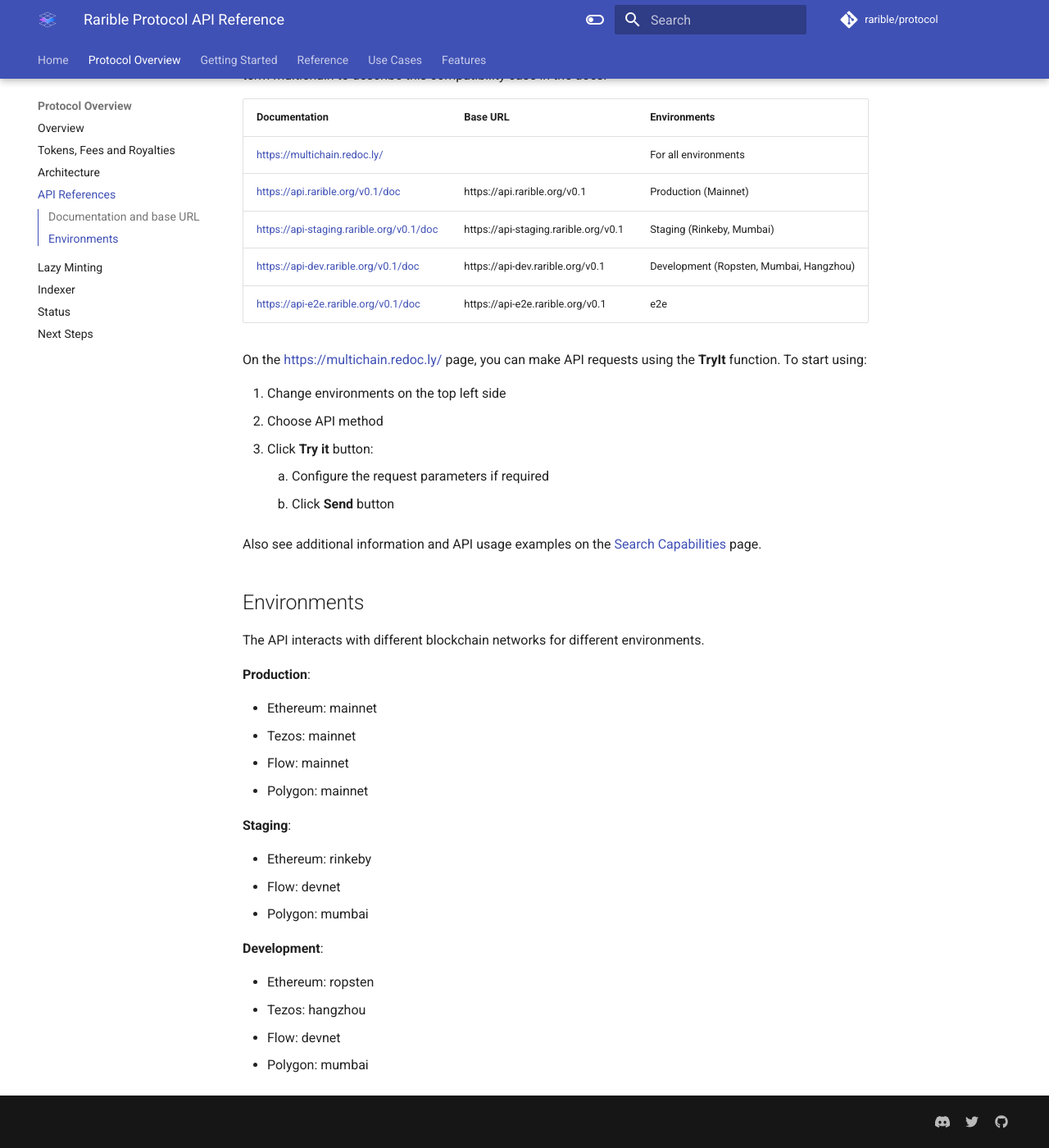
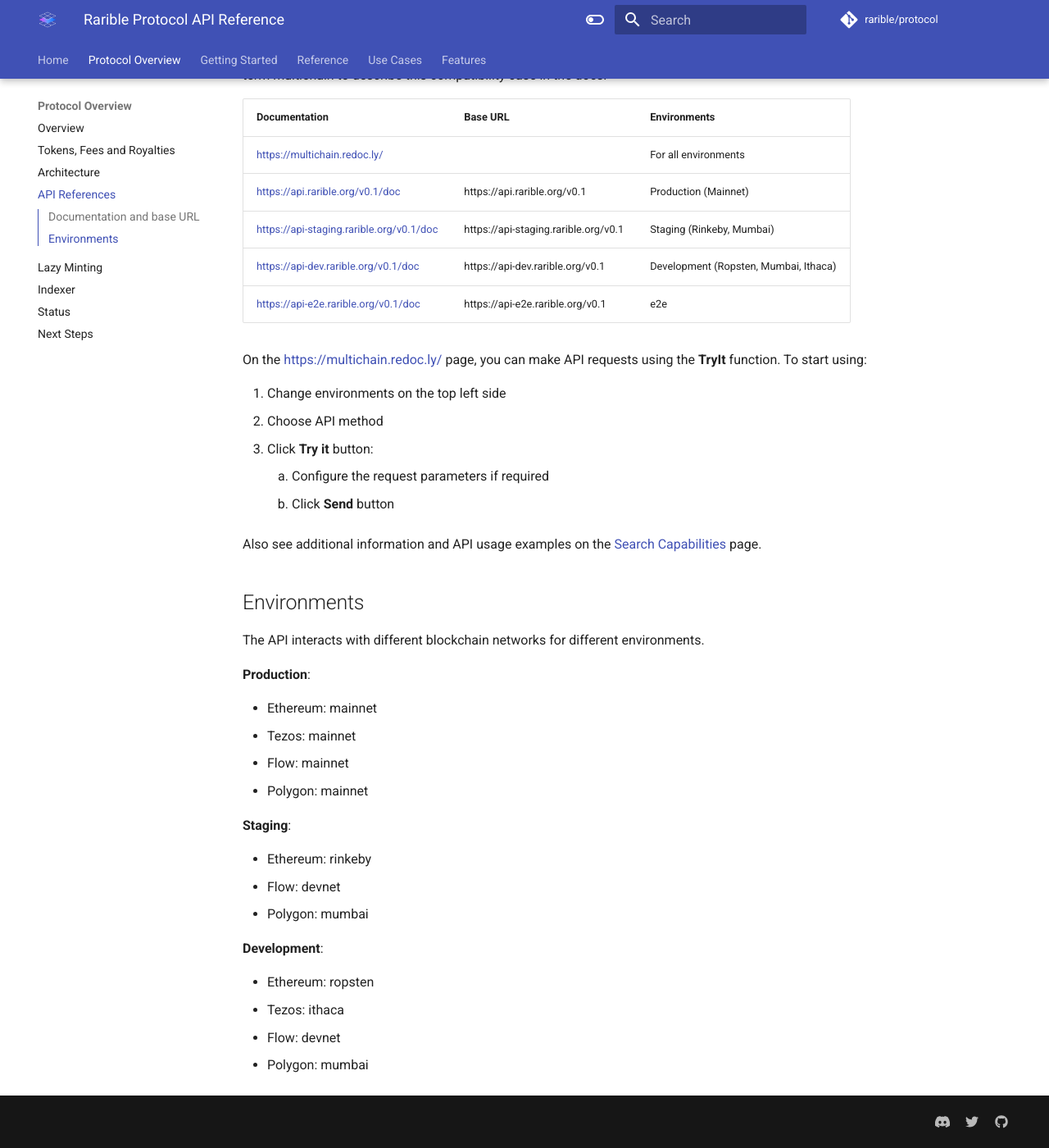
Before and after one commit to rarible/protocol, an MkDocs documentation site: the page built from docs/api-reference.md, in a window 1280 px wide and 1400 px high, scrolled down 267 px. Shown: the whole window at 82% size. Built offline with MkDocs 1.6.1 and Material for MkDocs 9.7.7, drawn with Linux system fonts in a browser that asks for light colours; comment, search, counter and statistics services are not loaded.

Commit message:
Fix tezos test-net

```diff
--- a/docs/api-reference.md
+++ b/docs/api-reference.md
@@ -16,7 +16,7 @@
 | [https://multichain.redoc.ly/](https://multichain.redoc.ly/)                         |                                      | For all environments                    |
 | [https://api.rarible.org/v0.1/doc](https://api.rarible.org/v0.1/doc)                 | https://api.rarible.org/v0.1         | Production (Mainnet)                    |
 | [https://api-staging.rarible.org/v0.1/doc](https://api-staging.rarible.org/v0.1/doc) | https://api-staging.rarible.org/v0.1 | Staging (Rinkeby, Mumbai)               |
-| [https://api-dev.rarible.org/v0.1/doc](https://api-dev.rarible.org/v0.1/doc)         | https://api-dev.rarible.org/v0.1     | Development (Ropsten, Mumbai, Hangzhou) |
+| [https://api-dev.rarible.org/v0.1/doc](https://api-dev.rarible.org/v0.1/doc)         | https://api-dev.rarible.org/v0.1     | Development (Ropsten, Mumbai, Ithaca) |
 | [https://api-e2e.rarible.org/v0.1/doc](https://api-e2e.rarible.org/v0.1/doc)         | https://api-e2e.rarible.org/v0.1     | e2e                                     |
 
 On the [https://multichain.redoc.ly/](https://multichain.redoc.ly/) page, you can make API requests using the **TryIt** function. To start using:
@@ -49,6 +49,6 @@
 **Development**:
 
 * Ethereum: ropsten
-* Tezos: hangzhou
+* Tezos: ithaca
 * Flow: devnet
 * Polygon: mumbai
```
